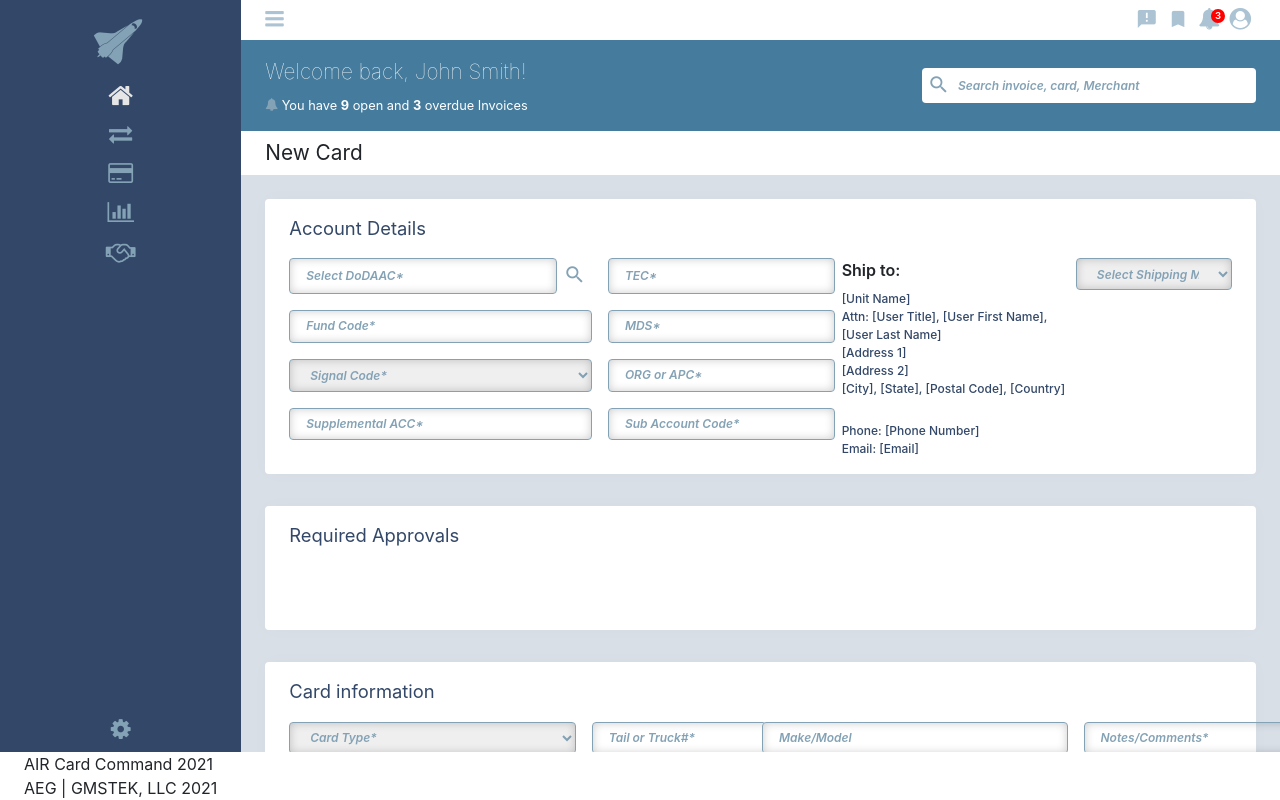
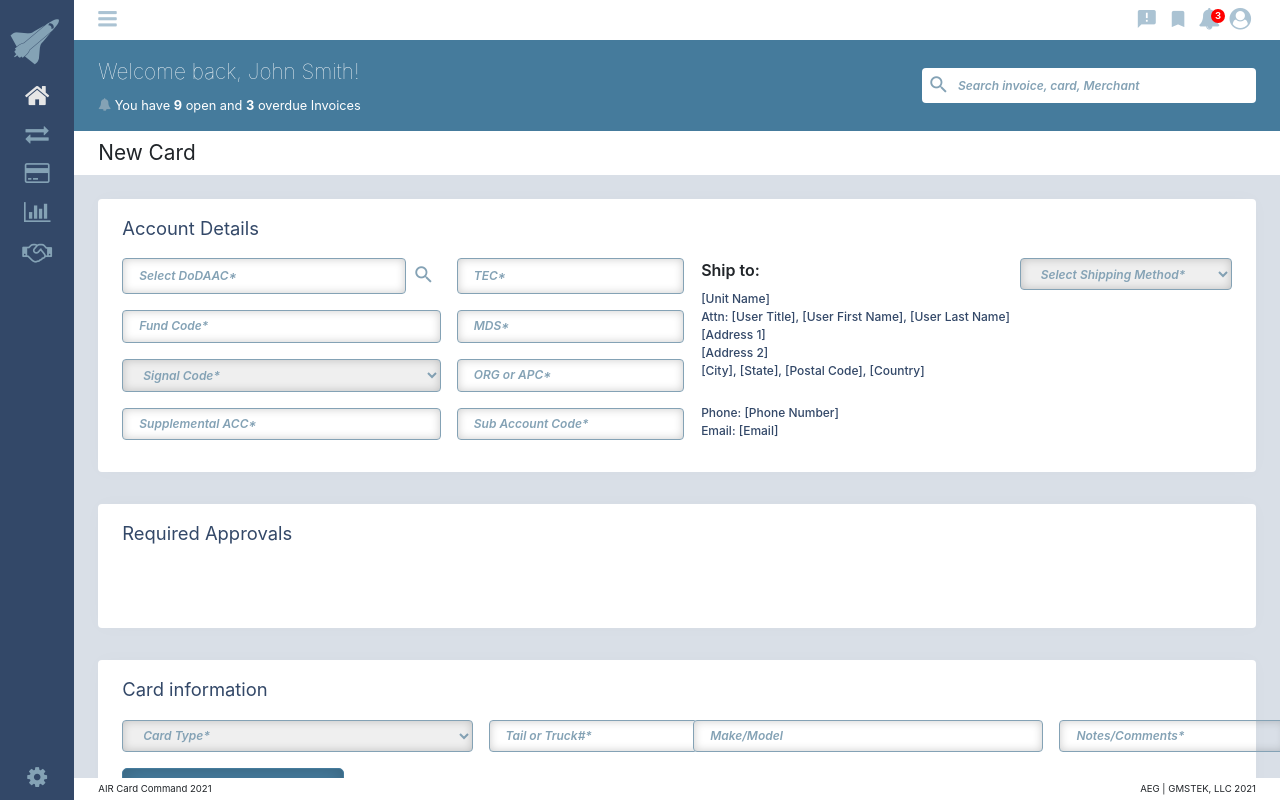
Before and after one commit to dmsanchez86/testGmStek, an Angular app: page / in a window 1280 px wide. Built offline with nearby package versions, Linux system fonts and the light colour scheme.

Commit message:
se ajusto grid para el footer y sus estilos

```diff
--- a/src/assets/scss/base.scss
+++ b/src/assets/scss/base.scss
@@ -31,13 +31,14 @@ body{
   &-main{
     height: 100vh;
     grid-template-columns: auto 1fr;
-    grid-template-rows: auto 1fr;
+    grid-template-rows: auto 1fr auto;
     grid-column-gap: 0px;
     grid-row-gap: 0px;
 
-    > nav { grid-area: 1 / 1 / 3 / 2; }
+    > nav { grid-area: 1 / 1 / 4 / 2; }
     > header { grid-area: 1 / 2 / 2 / 3; }
     > section { grid-area: 2 / 2 / 3 / 3; }
+    > footer { grid-area: 3 / 2 / 4 / 3; }
 
     > nav{
       background-color: var(--nav);
@@ -51,6 +52,17 @@ body{
     > section{
       background-color: var(--body);
       overflow: auto;
+    }
+
+    > footer{
+      background-color: white;
+      font-size: .6rem;
+      padding: .25rem 0;
+
+      > div{
+        display: flex;
+        justify-content: space-between;
+      }
     }
 
     &.nav-open .nav ul {
```
